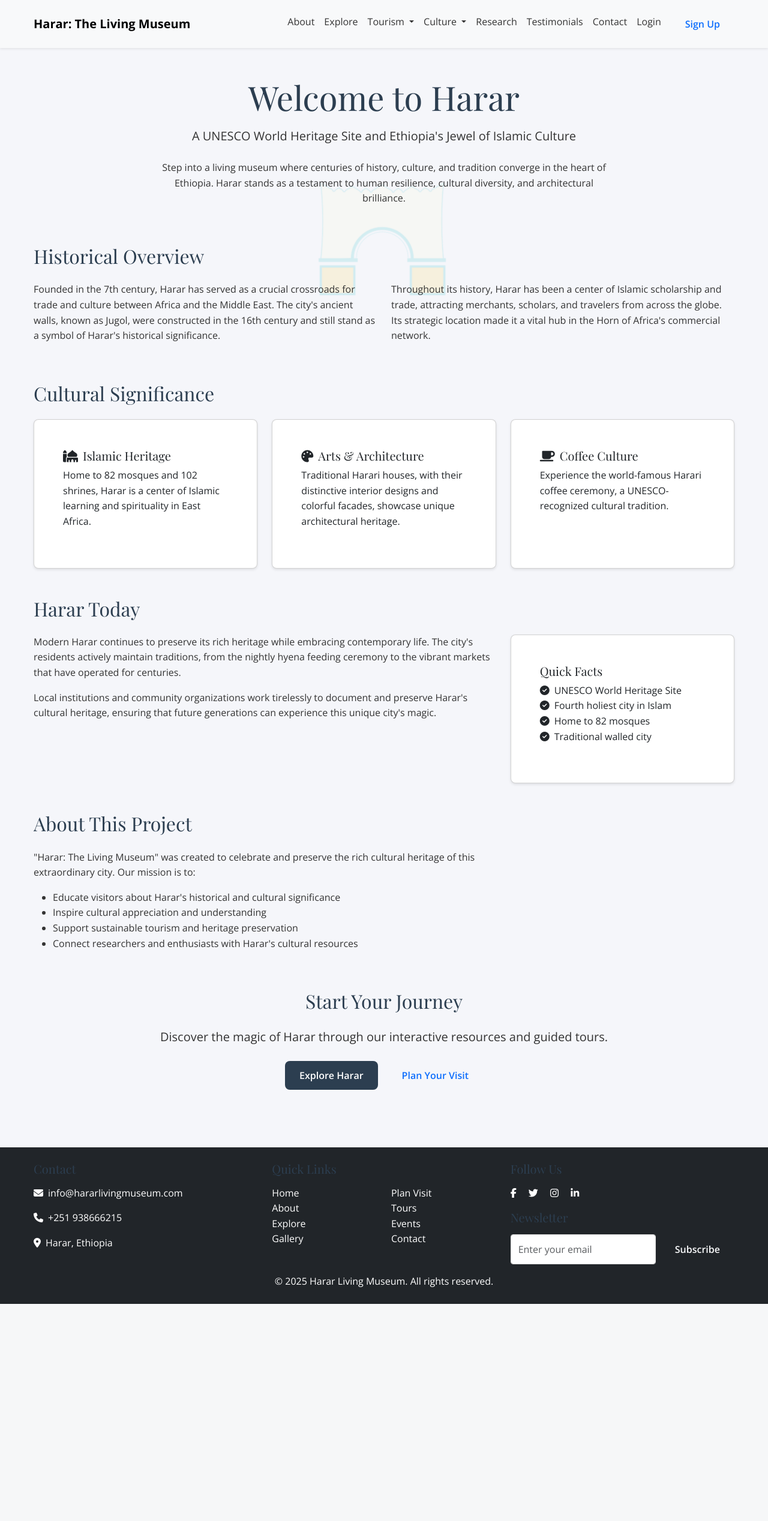
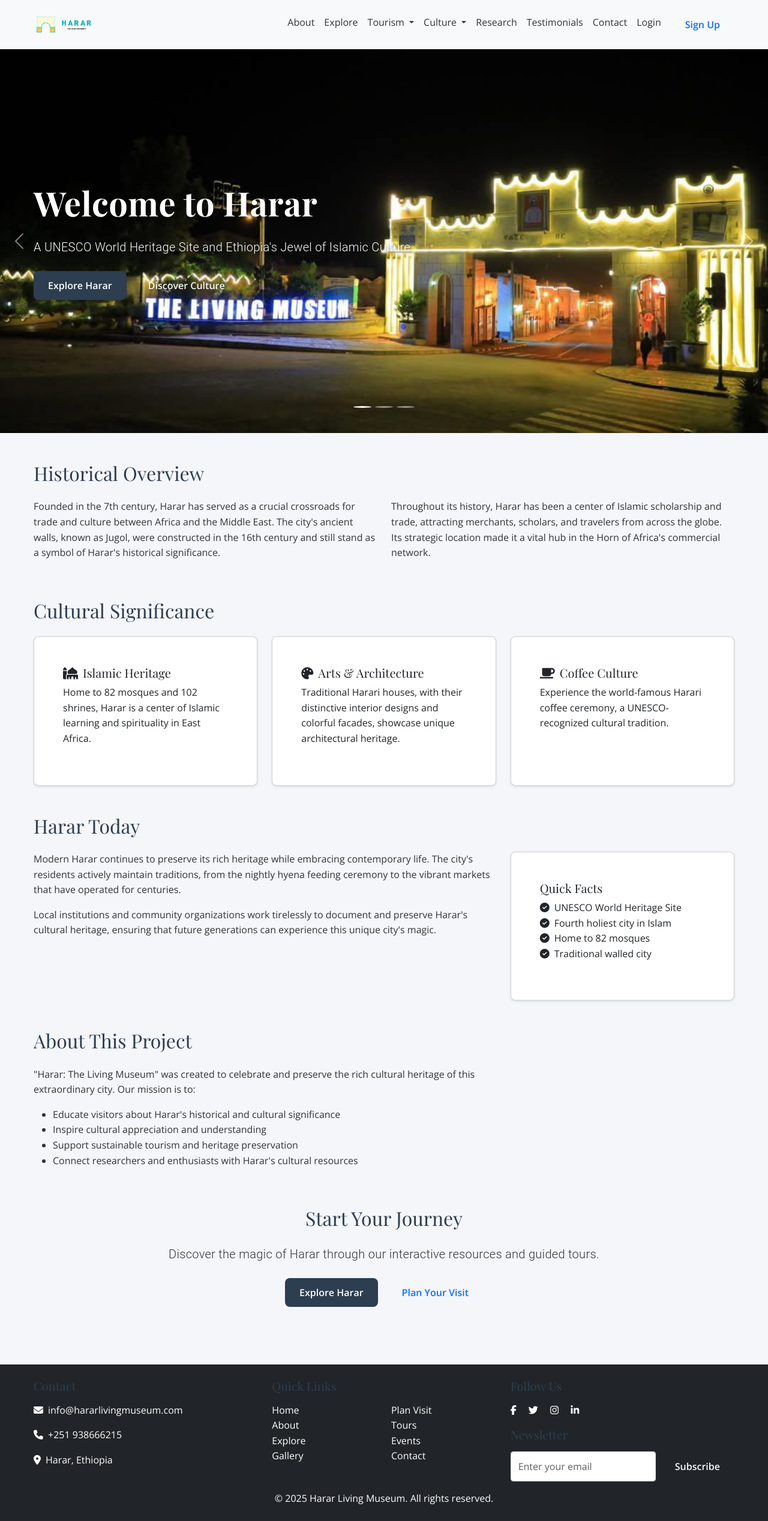
Before and after one commit to Hamdiabdosh/harar_living_museum, a PHP site: page /pages/about.php in a window 1280 px wide. Shown: the whole page at 60% size. Before the commit the page ends 2174 px from the top, so only its background shows below. Run offline with PHP 8.4, Linux system fonts and the light colour scheme.

Commit message:
Implement hero section with carousel on the about page, update CSS for background wrapper, and add new banner images. Include background.php in multiple pages for consistent background integration.

```diff
--- a/assets/css/main.css
+++ b/assets/css/main.css
@@ -56,21 +56,21 @@ body {
     min-height: 100vh;
 }
 
-body::before {
-    content: '';
+.background-wrapper {
     position: fixed;
-    top: 50%;
-    left: 50%;
-    transform: translate(-50%, -50%) scale(0.3);
+    top: 0;
+    left: 0;
     width: 100%;
     height: 100%;
-    background-image: url('/assets/images/logo.webp');
+    background-image: url('../images/logo.webp');
     background-size: contain;
     background-position: center;
     background-repeat: no-repeat;
+    background-attachment: fixed;
     filter: blur(2px);
     opacity: 0.15;
     z-index: -1;
+    transform: scale(0.3);
 }
 
 /* Ensure content is above the background */
--- /dev/null
+++ b/includes/HeroForAbout.php
@@ -0,0 +1,134 @@
+<!-- Hero Section with Carousel -->
+<section class="hero-section position-relative text-white">
+    <div id="aboutHeroCarousel" class="carousel slide" data-bs-ride="carousel">
+        <!-- Carousel Indicators -->
+        <div class="carousel-indicators">
+            <button type="button" data-bs-target="#aboutHeroCarousel" data-bs-slide-to="0" class="active" aria-current="true" aria-label="Slide 1"></button>
+            <button type="button" data-bs-target="#aboutHeroCarousel" data-bs-slide-to="1" aria-label="Slide 2"></button>
+            <button type="button" data-bs-target="#aboutHeroCarousel" data-bs-slide-to="2" aria-label="Slide 3"></button>
+        </div>
+
+        <!-- Carousel Items -->
+        <div class="carousel-inner">
+            <!-- Slide 1 -->
+            <div class="carousel-item active">
+                <div class="carousel-image" style="background: url('../assets/images/banner/modern Dukber.jpg') center/100% no-repeat;">
+                    <div class="container">
+                        <div class="row min-vh-50 align-items-center">
+                            <div class="col-lg-8">
+                                <h1 class="display-4 fw-bold mb-4 text-white text-shadow">Welcome to Harar</h1>
+                                <p class="lead text-white text-shadow">A UNESCO World Heritage Site and Ethiopia's Jewel of Islamic Culture</p>
+                                <div class="mt-4">
+                                    <a href="../pages/explore.php" class="btn btn-primary me-2">Explore Harar</a>
+                                    <a href="#culture" class="btn btn-outline-light">Discover Culture</a>
+                                </div>
+                            </div>
+                        </div>
+                    </div>
+                </div>
+            </div>
+
+            <!-- Slide 2 -->
+            <div class="carousel-item">
+                <div class="carousel-image" style="background: url('../assets/images/banner/harar-mosque.jpg') center/100% no-repeat;">
+                    <div class="container">
+                        <div class="row min-vh-50 align-items-center">
+                            <div class="col-lg-8">
+                                <h1 class="display-4 fw-bold mb-4 text-white text-shadow">Islamic Heritage</h1>
+                                <p class="lead text-white text-shadow">Home to 82 mosques and 102 shrines, a center of Islamic learning and spirituality</p>
+                                <div class="mt-4">
+                                    <a href="#religious" class="btn btn-primary me-2">Religious Sites</a>
+                                    <a href="#architecture" class="btn btn-outline-light">Architecture</a>
+                                </div>
+                            </div>
+                        </div>
+                    </div>
+                </div>
+            </div>
+
+            <!-- Slide 3 -->
+            <div class="carousel-item">
+                <div class="carousel-image" style="background: url('../assets/images/banner/arc.jpg') center/100% no-repeat;">
+                    <div class="container">
+                        <div class="row min-vh-50 align-items-center">
+                            <div class="col-lg-8">
+                                <h1 class="display-4 fw-bold mb-4 text-white text-shadow">Unique Architecture</h1>
+                                <p class="lead text-white text-shadow">Discover the distinctive Harari houses and traditional architectural wonders</p>
+                                <div class="mt-4">
+                                    <a href="#architecture" class="btn btn-primary me-2">Explore Buildings</a>
+                                    <a href="#design" class="btn btn-outline-light">Traditional Design</a>
+                                </div>
+                            </div>
+                        </div>
+                    </div>
+                </div>
+            </div>
+        </div>
+
+        <!-- Carousel Controls -->
+        <button class="carousel-control-prev" type="button" data-bs-target="#aboutHeroCarousel" data-bs-slide="prev">
+            <span class="carousel-control-prev-icon" aria-hidden="true"></span>
+            <span class="visually-hidden">Previous</span>
+        </button>
+        <button class="carousel-control-next" type="button" data-bs-target="#aboutHeroCarousel" data-bs-slide="next">
+            <span class="carousel-control-next-icon" aria-hidden="true"></span>
+            <span class="visually-hidden">Next</span>
+        </button>
+    </div>
+</section>
+
+<style>
+.hero-section {
+    position: relative;
+    overflow: hidden;
+}
+
+.carousel-item {
+    height: 80vh;
+    min-height: 500px;
+}
+
+.carousel-image {
+    height: 100%;
+    width: 100%;
+    display: flex;
+    align-items: center;
+}
+
+.carousel-control-prev,
+.carousel-control-next {
+    width: 5%;
+}
+
+.carousel-indicators {
+    margin-bottom: 2rem;
+}
+
+.carousel-indicators button {
+    width: 12px;
+    height: 12px;
+    border-radius: 50%;
+    margin: 0 5px;
+}
+
+.text-shadow {
+    text-shadow: 2px 2px 4px rgba(0, 0, 0, 0.5);
+}
+
+.display-4 {
+    font-family: 'Playfair Display', serif;
+    letter-spacing: 0.5px;
+}
+
+.lead {
+    font-family: 'Roboto', sans-serif;
+    font-weight: 300;
+    letter-spacing: 0.3px;
+}
+
+@media (max-width: 768px) {
+    .carousel-item {
+        height: 60vh;
+    }
+}
+</style>
--- a/includes/navbar.php
+++ b/includes/navbar.php
@@ -5,7 +5,9 @@ $basePath = $isPage ? '../' : '';
 ?>
 <nav class="navbar navbar-expand-lg navbar-light bg-light shadow-sm">
     <div class="container">
-        <a class="navbar-brand fw-bold" href="<?php echo $basePath; ?>index.php">Harar: The Living Museum</a>
+        <a class="navbar-brand" href="<?php echo $basePath; ?>index.php">
+            <img src="<?php echo $basePath; ?>assets/images/Horizontal-Logo.png" alt="Harar Living Museum" height="40">
+        </a>
 
         <button class="navbar-toggler" type="button" data-bs-toggle="collapse" data-bs-target="#navbarContent">
             <span class="navbar-toggler-icon"></span>
--- a/pages/about.php
+++ b/pages/about.php
@@ -12,22 +12,16 @@ include '../includes/header.php';
 include '../includes/navbar.php';
 ?>
 
+<body>
+    <?php include '../includes/background.php'; ?>
+    <header>
+        <!-- Include Hero Section -->
+        <?php include '../includes/HeroForAbout.php'; ?>
+    </header>
+
     <main class="container py-5">
-    <!-- Introduction Section -->
-    <section class="mb-5">
-        <div class="text-center mb-4">
-            <h1 class="display-4">Welcome to Harar</h1>
-            <p class="lead">A UNESCO World Heritage Site and Ethiopia's Jewel of Islamic Culture</p>
-        </div>
-        <div class="row justify-content-center">
-            <div class="col-lg-8">
-                <p class="text-center">Step into a living museum where centuries of history, culture, and tradition converge in the heart of Ethiopia. Harar stands as a testament to human resilience, cultural diversity, and architectural brilliance.</p>
-            </div>
-        </div>
-    </section>
-
         <!-- Historical Overview -->
-    <section class="mb-5">
+        <section id="history" class="mb-5">
             <h2 class="mb-4">Historical Overview</h2>
             <div class="row">
                 <div class="col-md-6">
@@ -40,7 +34,7 @@ include '../includes/navbar.php';
         </section>
 
         <!-- Cultural Significance -->
-    <section class="mb-5">
+        <section id="culture" class="mb-5">
             <h2 class="mb-4">Cultural Significance</h2>
             <div class="row">
                 <div class="col-md-4">
@@ -71,7 +65,7 @@ include '../includes/navbar.php';
         </section>
 
         <!-- Harar Today -->
-    <section class="mb-5">
+        <section id="today" class="mb-5">
             <h2 class="mb-4">Harar Today</h2>
             <div class="row">
                 <div class="col-lg-8">
@@ -95,7 +89,7 @@ include '../includes/navbar.php';
         </section>
 
         <!-- Project Purpose -->
-    <section class="mb-5">
+        <section id="purpose" class="mb-5">
             <h2 class="mb-4">About This Project</h2>
             <div class="row">
                 <div class="col-lg-8">
--- a/pages/contact.php
+++ b/pages/contact.php
@@ -17,6 +17,7 @@ header('Content-Type: text/html; charset=utf-8');
     <link rel="stylesheet" href="../assets/css/contact.css">
 </head>
 <body>
+    <?php include '../includes/background.php'; ?>
     <header>
         <!-- Include Navbar -->
         <?php include '../includes/navbar.php'; ?>
--- a/pages/events.php
+++ b/pages/events.php
@@ -19,6 +19,7 @@ header('Content-Type: text/html; charset=utf-8');
     <link rel="stylesheet" href="../assets/css/events.css">
 </head>
 <body>
+    <?php include '../includes/background.php'; ?>
     <header>
         <!-- Include Navbar -->
         <?php include '../includes/navbar.php'; ?>
--- a/pages/explore.php
+++ b/pages/explore.php
@@ -19,6 +19,7 @@ header('Content-Type: text/html; charset=utf-8');
     <link rel="stylesheet" href="../assets/css/main.css">
 </head>
 <body>
+    <?php include '../includes/background.php'; ?>
     <header>
         <!-- Include Navbar -->
         <?php include '../includes/navbar.php'; ?>
--- a/pages/gallery.php
+++ b/pages/gallery.php
@@ -19,6 +19,7 @@ header('Content-Type: text/html; charset=utf-8');
     <link rel="stylesheet" href="../assets/css/gallery.css">
 </head>
 <body>
+    <?php include '../includes/background.php'; ?>
     <header>
         <!-- Include Navbar -->
         <?php include '../includes/navbar.php'; ?>
--- a/pages/heritage.php
+++ b/pages/heritage.php
@@ -16,6 +16,7 @@ header('Content-Type: text/html; charset=utf-8');
     <link rel="stylesheet" href="../assets/css/main.css">
 </head>
 <body>
+    <?php include '../includes/background.php'; ?>
     <header>
         <!-- Include Navbar -->
         <nav>
--- a/pages/login.php
+++ b/pages/login.php
@@ -16,6 +16,7 @@ header('Content-Type: text/html; charset=utf-8');
     <link rel="stylesheet" href="../assets/css/main.css">
 </head>
 <body>
+    <?php include '../includes/background.php'; ?>
     <header>
         <!-- Include Navbar -->
         <?php include '../includes/navbar.php'; ?>
--- a/pages/plan-visit.php
+++ b/pages/plan-visit.php
@@ -16,6 +16,7 @@ header('Content-Type: text/html; charset=utf-8');
     <link rel="stylesheet" href="../assets/css/main.css">
 </head>
 <body>
+    <?php include '../includes/background.php'; ?>
     <header>
         <!-- Include Navbar -->
         <?php include '../includes/navbar.php'; ?>
--- a/pages/register.php
+++ b/pages/register.php
@@ -14,7 +14,8 @@ header('Content-Type: text/html; charset=utf-8');
     <link rel="stylesheet" href="https://cdnjs.cloudflare.com/ajax/libs/font-awesome/6.5.1/css/all.min.css">
     <link rel="stylesheet" href="../assets/css/style.css">
 </head>
-<body class="bg-light">
+<body>
+    <?php include '../includes/background.php'; ?>
     <header>
         <nav>
             <?php include '../includes/navbar.php'; ?>
--- a/pages/research.php
+++ b/pages/research.php
@@ -15,6 +15,7 @@ header('Content-Type: text/html; charset=utf-8');
     <link rel="stylesheet" href="../assets/css/style.css">
 </head>
 <body>
+    <?php include '../includes/background.php'; ?>
     <header>
         <nav>
             <?php include '../includes/navbar.php'; ?>
--- a/pages/testimonials.php
+++ b/pages/testimonials.php
@@ -17,6 +17,7 @@ header('Content-Type: text/html; charset=utf-8');
     <link rel="stylesheet" href="../assets/css/style.css">
 </head>
 <body>
+    <?php include '../includes/background.php'; ?>
     <header>
         <nav>
             <?php include '../includes/navbar.php'; ?>
--- a/pages/tips.php
+++ b/pages/tips.php
@@ -15,6 +15,7 @@ header('Content-Type: text/html; charset=utf-8');
     <link rel="stylesheet" href="../assets/css/style.css">
 </head>
 <body>
+    <?php include '../includes/background.php'; ?>
     <header>
         <nav>
             <?php include '../includes/navbar.php'; ?>
--- a/pages/tours.php
+++ b/pages/tours.php
@@ -16,6 +16,7 @@ header('Content-Type: text/html; charset=utf-8');
     <link rel="stylesheet" href="../assets/css/main.css">
 </head>
 <body>
+    <?php include '../includes/background.php'; ?>
     <header>
         <!-- Include Navbar -->
         <?php include '../includes/navbar.php'; ?>
```
Also changed, not shown: assets/images/banner/arc.jpg (added), assets/images/banner/harar-mosque.jpg (added). Lines whose indentation alone changed are shown as unchanged.
